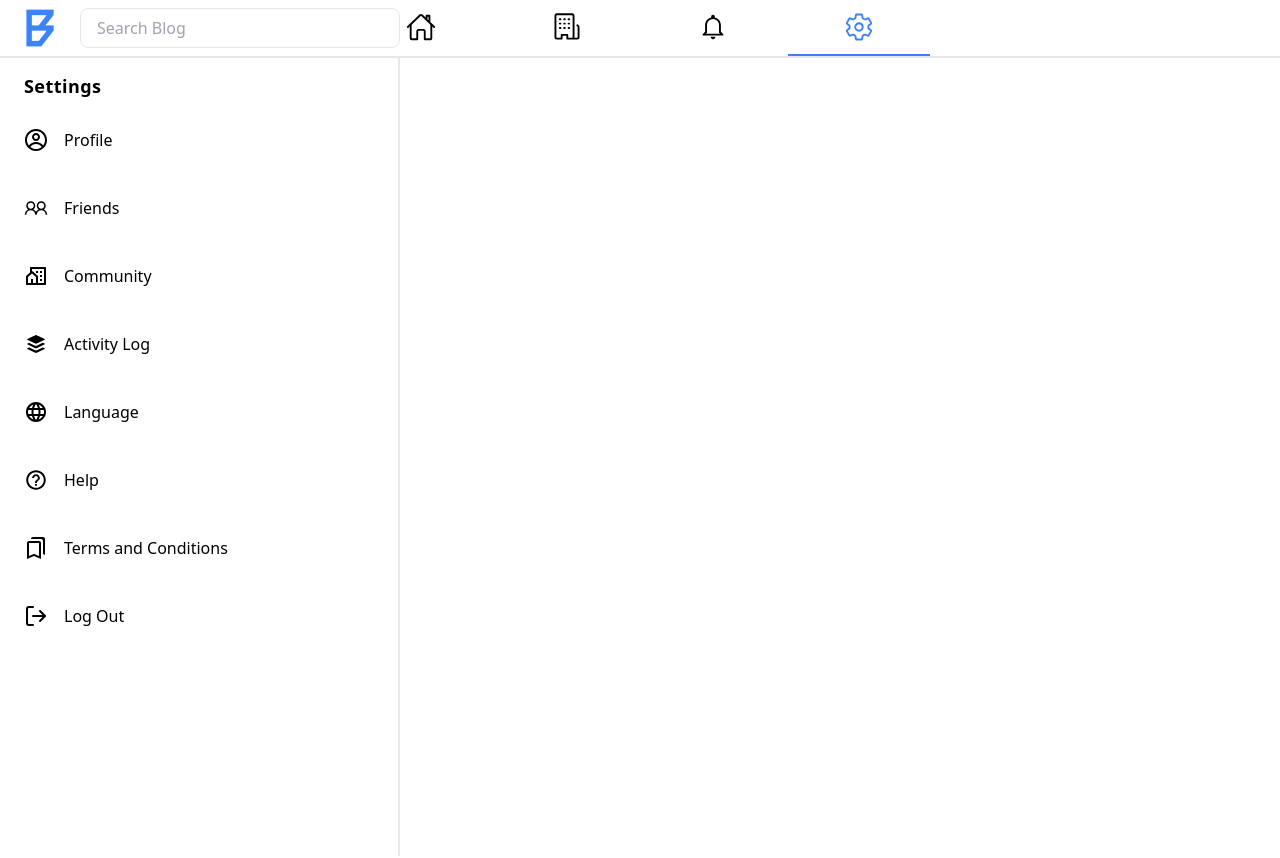
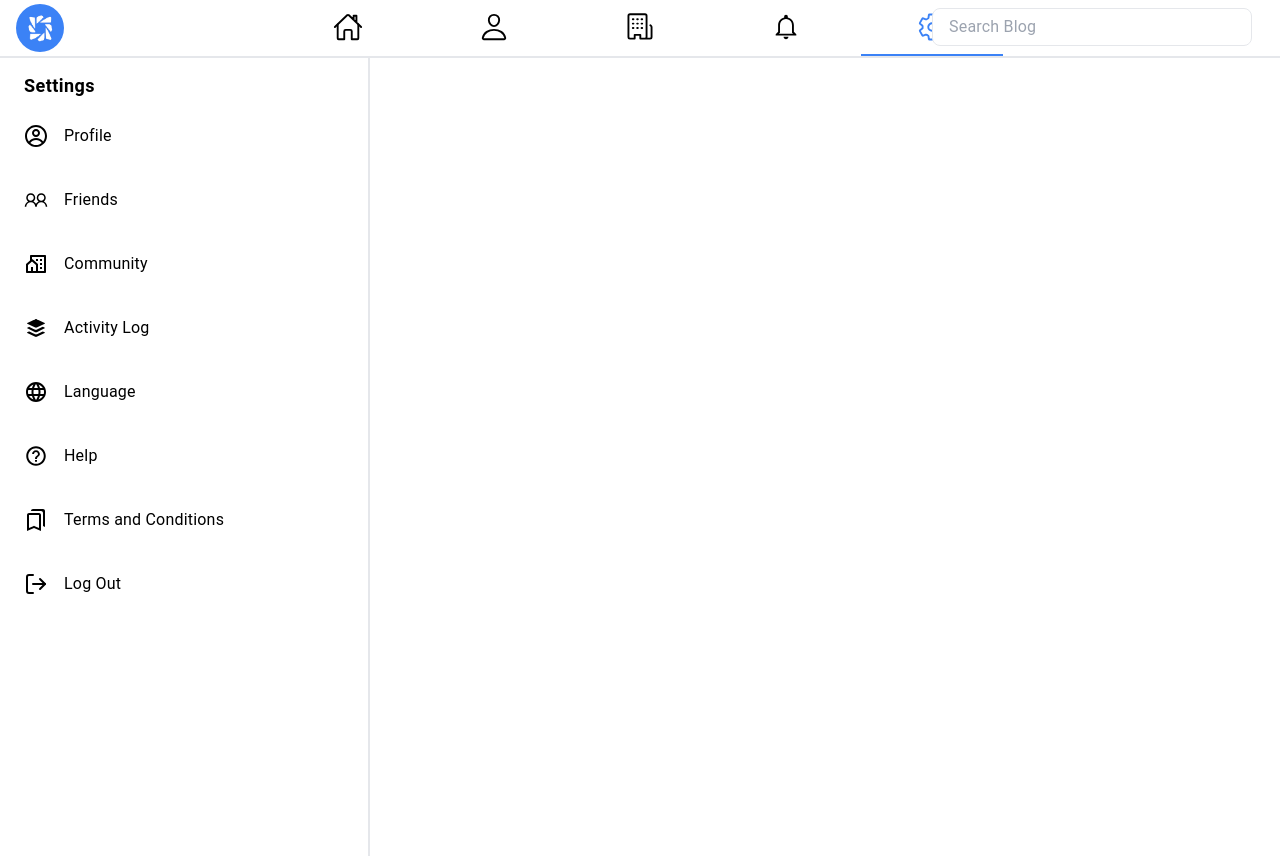
Before and after one commit to BhonePyaeMoe/blog-app, a React (Create React App) app in the folder client/: page /Setting in a window 1280 px wide. Built offline with nearby package versions, Linux system fonts and the light colour scheme.

Commit message:
Friends List

```diff
--- /dev/null
+++ b/client/src/Pages/Friends.js
@@ -0,0 +1,76 @@
+import { usePostGet } from "../function/PostGet";
+
+function Friends() {
+  const apiData = usePostGet();
+
+  return (
+    <>
+      <div className="flex flex-col items-center h-screen">
+        <div className="w-2/5 mt-7 border rounded-lg shadow-md px-4 py-2">
+          <div>
+            <div className="flex justify-between px-3">
+              <h1 className="text-xl py-4">Friend Requests</h1>
+              <span className="text-blue-500 text-md py-4 px-2 cursor-pointer hover:underline">
+                See All
+              </span>
+            </div>
+            <div className="border-b border-gray-300 "></div>
+
+            {apiData &&
+              apiData.friendlist.map((item) => (
+                <div
+                  className="flex items-center rounded-lg gap-4 px-3 p-4 hover:bg-gray-200"
+                  key={item._id}
+                >
+                  <img
+                    className="size-12 rounded-full"
+                    src={item.profile || "Images/Image3.jpg"}
+                    alt={item.name || "User profile"}
+                  />
+                  <p className="text-md">{item.name}</p>
+                  <button className="ml-auto bg-blue-500 text-white px-5 py-2 rounded-md hover:bg-blue-600">
+                    Confirm
+                  </button>
+                  <button className="bg-gray-300 text-black px-5 py-2 rounded-md hover:bg-gray-400">
+                    Delete
+                  </button>
+                </div>
+              ))}
+          </div>
+          <div>
+            <div className="flex justify-between px-3">
+              <h1 className="text-xl py-4">Friend Requests</h1>
+              <span className="text-blue-500 text-md py-4 px-2 cursor-pointer hover:underline">
+                See All
+              </span>
+            </div>
+            <div className="border-b border-gray-300 "></div>
+
+            {apiData &&
+              apiData.friendlist.map((item) => (
+                <div
+                  className="flex items-center rounded-lg gap-4 px-3 p-4 hover:bg-gray-200"
+                  key={item._id}
+                >
+                  <img
+                    className="size-12 rounded-full"
+                    src={item.profile || "Images/Image3.jpg"}
+                    alt={item.name || "User profile"}
+                  />
+                  <p className="text-md">{item.name}</p>
+                  <button className="ml-auto bg-blue-500 text-white px-5 py-2 rounded-md hover:bg-blue-600">
+                    Confirm
+                  </button>
+                  <button className="bg-gray-300 text-black px-5 py-2 rounded-md hover:bg-gray-400">
+                    Delete
+                  </button>
+                </div>
+              ))}
+          </div>
+        </div>
+      </div>
+    </>
+  );
+}
+
+export default Friends;
--- a/client/src/Pages/Notification.js
+++ b/client/src/Pages/Notification.js
@@ -9,8 +9,8 @@ function Notification() {
   return (
     <>
       <div className="flex flex-col items-center h-screen">
-        <div className="w-2/5 mt-10 border rounded-lg shadow-md p-4">
-          <h1 className="text-2xl font-bold">Notifications</h1>
+        <div className="w-2/5 mt-7 border rounded-lg shadow-md p-4">
+          <h1 className="text-2xl font-bold pb-3">Notifications</h1>
           <div className="w-full flex gap-5 py-4">
             <span
               className={`py-2 px-4 rounded-full cursor-pointer ${
@@ -31,14 +31,17 @@ function Notification() {
           </div>
           {apiData &&
             apiData.notification.map((item) => (
-              <div className="w-full" key={item._id}>
-                <div className="flex items-start align-center gap-4 py-3">
+              <div
+                className="w-full hover:bg-gray-200 rounded-lg px-3 cursor-pointer"
+                key={item._id}
+              >
+                <div className="flex items-startd align-center gap-4 py-3">
                   <img
-                    className="size-12 rounded-full"
+                    className="size-16 rounded-full"
                     src={item.profile || "Images/Image3.jpg"}
                     alt={item.name || "User profile"}
                   />
-                  <p> {item.message} </p>
+                  <p className="text-md pt-2"> {item.message} </p>
                 </div>
               </div>
             ))}
--- a/client/src/Setting/Sidebar.js
+++ b/client/src/Setting/Sidebar.js
@@ -10,8 +10,8 @@ import { FiLogOut } from "react-icons/fi";
 function Sidebar() {
   return (
     <>
-      <div className="fixed min-w-[400px] top-14 left-0 p-3 h-full border-r-2 border-gray-200">
-        <div className="flex flex-col gap-3 mt-1">
+      <div className="fixed min-w-[370px] top-14 left-0 p-3 h-full border-r-2 border-gray-200">
+        <div className="flex flex-col gap-2 mt-1">
           <h2 className="text-lg font-bold pl-3 tracking-wide">Settings</h2>
           <div className="flex items-center gap-4 p-3 py-4 hover:bg-gray-200">
             <CgProfile className="text-2xl" />
--- a/client/src/components/Nav.js
+++ b/client/src/components/Nav.js
@@ -2,24 +2,37 @@ import { IoHomeOutline } from "react-icons/io5";
 import { GoOrganization } from "react-icons/go";
 import { IoMdNotificationsOutline } from "react-icons/io";
 import { IoSettingsOutline } from "react-icons/io5";
+import { IoPersonOutline } from "react-icons/io5";
 import { NavLink } from "react-router-dom";
 
 function Nav() {
   return (
     <div className="sticky top-0 flex justify-center border-b-2 border-gray-200 bg-white gap-1 z-10">
       <div className="flex fixed left-3">
-        <img src="./Images/Logo.png" className="size-14" alt="Logo"></img>
-        <input
-          type="text"
-          placeholder="Search Blog"
-          className="w-80 ml-3 m-2 px-4 py-1 border rounded-lg focus:outline-none focus:ring-2 focus:ring-blue-400"
-        />
+        <img
+          src="./Images/Logo1.jpg"
+          className="size-14 rounded-full p-1"
+          alt="Logo"
+        ></img>
       </div>
+
+      <input
+        type="text"
+        placeholder="Search Blog"
+        className="fixed right-5 w-80 ml-3 m-2 px-4 py-1.5 border rounded-lg focus:outline-none focus:ring-2 focus:ring-blue-400"
+      />
+
       <NavLink
         to="/"
         className="text-3xl py-3 px-14 hover:text-blue-500 border-b-2 border-white"
       >
         <IoHomeOutline />
+      </NavLink>
+      <NavLink
+        to="/Friends"
+        className="text-3xl py-3 px-14 hover:text-blue-500 border-b-2 border-white"
+      >
+        <IoPersonOutline />
       </NavLink>
       <NavLink
         to="/Community"
--- a/client/src/index.css
+++ b/client/src/index.css
@@ -2,6 +2,14 @@
 @tailwind components;
 @tailwind utilities;
 
+* {
+  margin: 0;
+  padding: 0;
+  box-sizing: border-box;
+  scroll-behavior: smooth;
+  font-family: "Roboto", sans-serif;
+  letter-spacing: 0.2px;
+}
 .active {
   @apply text-blue-500 border-b-2 border-blue-500;
   border-radius: 0;
--- a/client/src/router/route.js
+++ b/client/src/router/route.js
@@ -4,6 +4,7 @@ import App from "../Pages/App"; // Home page content
 import Notification from "../Pages/Notification"; // /notification
 import Community from "../Pages/Community"; // /profile
 import Setting from "../Pages/Setting"; // /explore
+import Friends from "../Pages/Friends"; // /friends
 
 const router = createBrowserRouter([
   {
@@ -13,6 +14,10 @@ const router = createBrowserRouter([
       {
         index: true, // renders at "/"
         element: <App />,
+      },
+      {
+        path: "Friends",
+        element: <Friends />,
       },
       {
         path: "Notification",
```
Also changed, not shown: client/public/Images/Logo1.jpg (added), 1 other file (tests, documents, lock files or other folders).
